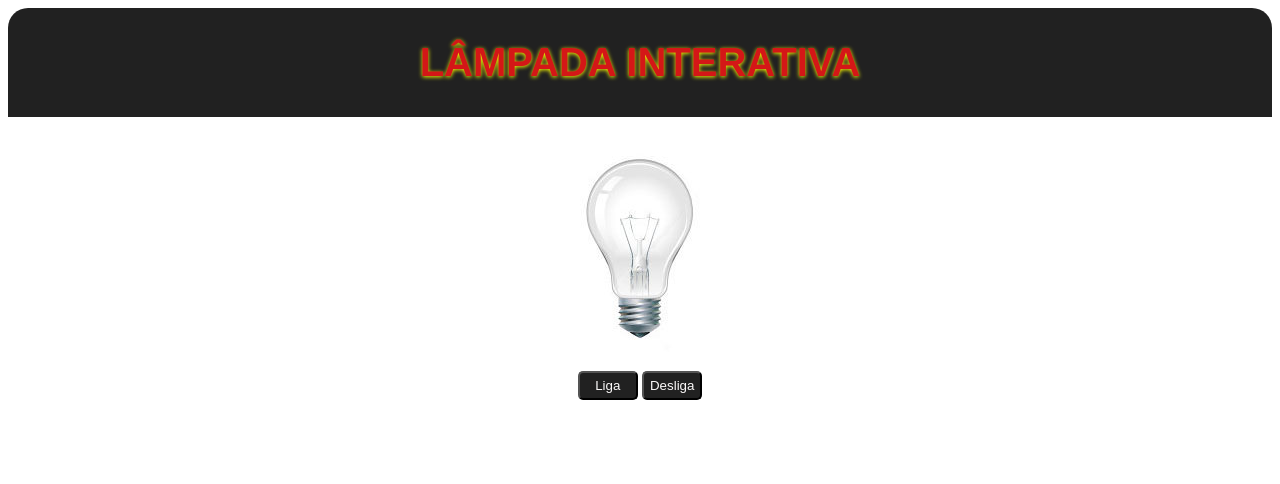
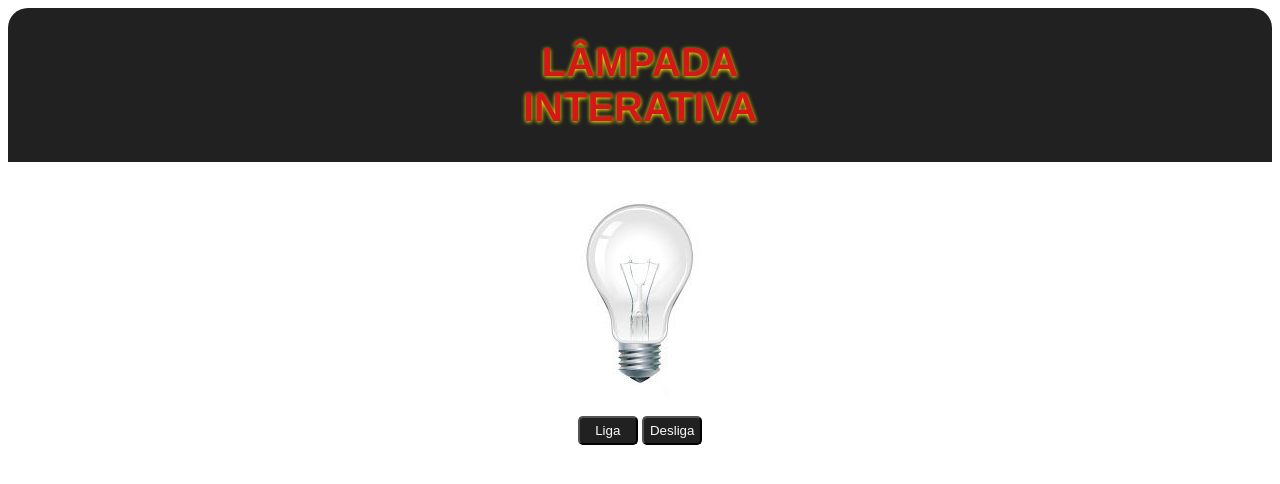
Before and after one commit to IdarlanGomes/lampada, a plain HTML site: page index.html in a window 1280 px wide. Drawn offline with Linux system fonts and the light colour scheme.

Commit message:
quebra de linha h1

```diff
--- a/index.html
+++ b/index.html
@@ -9,7 +9,7 @@
 </head>
 <body>
     <header>
-        <h1>LÂMPADA INTERATIVA</h1>
+        <h1>LÂMPADA <br>INTERATIVA</h1>
     </header>
 
     <main>
```
